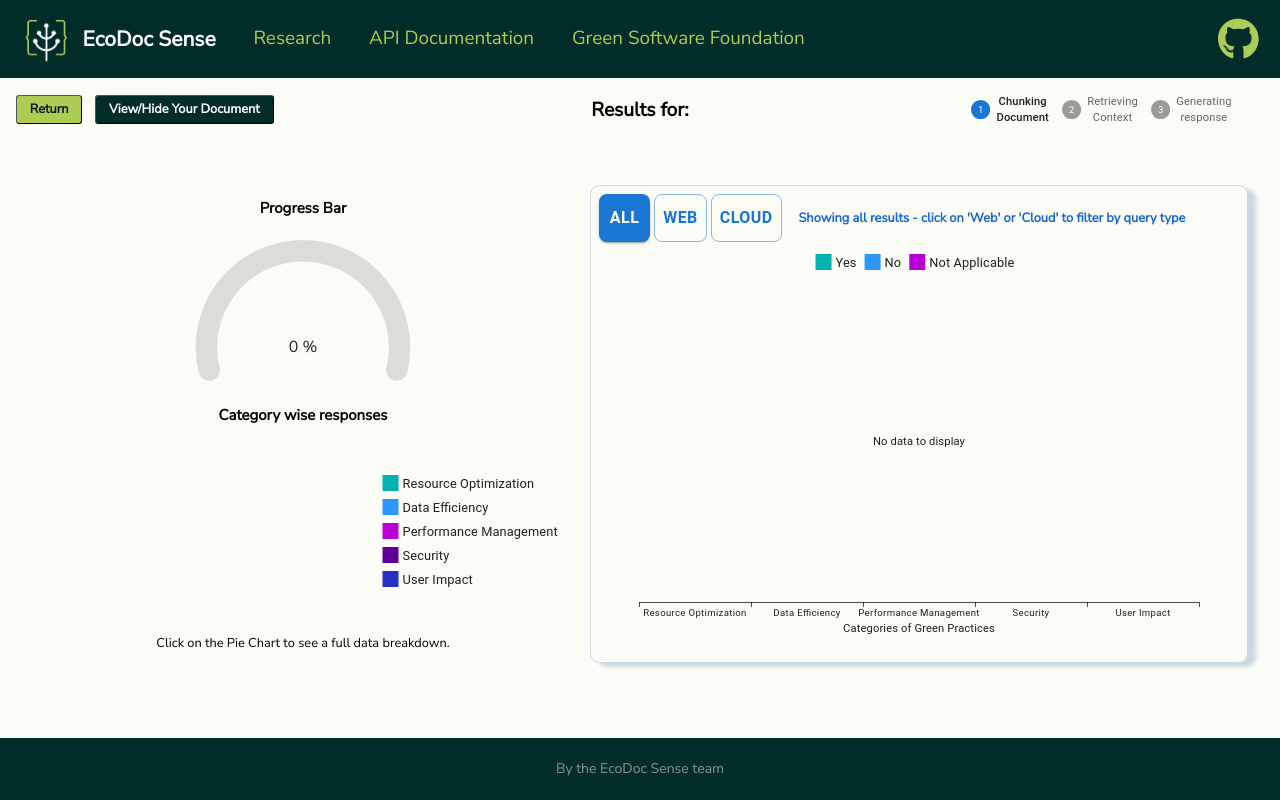
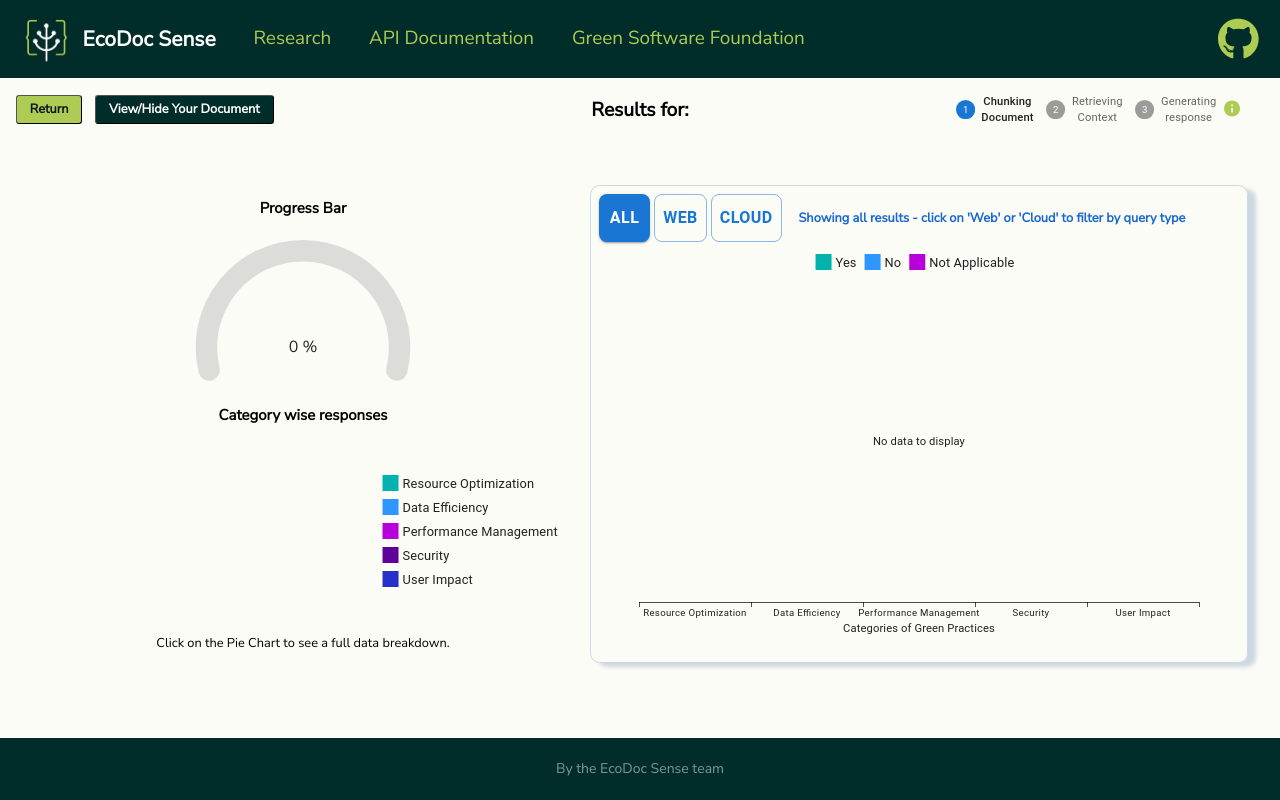
Before and after one commit to KungfuNaman/green-software-foundation, a React (Create React App) app in the folder frontend/: page /analysis in a window 1280 px wide. Built offline with nearby package versions, Linux system fonts and the light colour scheme; the HTML template or start-up script is replaced by a standard one.

Commit message:
added information icon and modal for progress indicator

```diff
--- /dev/null
+++ b/frontend/src/components/InformationIcon/index.js
@@ -0,0 +1,67 @@
+import InfoIcon from '@mui/icons-material/Info';
+import Modal from '@mui/material/Modal';
+import Box from '@mui/material/Box';
+import React, {useState} from 'react';
+
+
+const InformationIcon = () => {
+    const [open, setOpen] = useState(false);
+    const handleClickOpen = () => {
+        setOpen(true);
+    }
+    const handleClose = () => {
+        setOpen(false);
+    }
+    const style = {
+      position: "absolute",
+      top: "50%",
+      left: "50%",
+      transform: "translate(-50%, -50%)",
+      // width: 400,
+      bgcolor: "background.paper",
+      // border: "2px solid #000",
+      boxShadow: 24,
+      maxHeight: '80vh', // Set a maximum height for the Box
+      overflow:"auto",
+      borderRadius:"20px",
+      textAlign: 'center',
+      padding : '2em',
+    };
+
+
+    return (
+        <div>
+        <InfoIcon
+            sx={{
+              color: '#aecc53',
+              width: '20%',
+              marginLeft: '11em',
+              marginTop: '0.3em',
+              '&:hover': {
+                cursor: 'pointer',
+              },
+            }}
+            onClick={handleClickOpen}
+        />
+        <Modal
+            open={open}
+            onClose={handleClose}
+            aria-labelledby="modal-modal-title"
+            aria-describedby="modal-modal-description"
+        >
+          <Box sx={style}>
+            <h3>Info: Progress Indicator</h3>
+            <p>
+               This is your progress indicator displaying real-time progress in analysing your document. Each step represents one of the 3 key steps in the pipeline.
+               <ul>'Chunking Document' indicates that your document is currently being chunked, embedded and added to EcoDoc Sense's vector database. </ul>
+               <ul>'Retrieving Context' indicates that EcoDoc Sense's retriever is currently fetching context from the embedded vector database and using it to create a query prompt for EcoDoc Sense's Generator LLM. </ul>
+               <ul>'Generating Response' indicates that the Generator LLM is being prompted with the retrieved context and query. </ul>
+               For each query, new context will be retrieved and combined with the query to create a prompt. These prompts are then iteratively presented to our generator for a response.
+            </p>
+          </Box>
+        </Modal>
+        </div>
+    );
+}
+
+export default InformationIcon;
--- a/frontend/src/pages/Analysis/Analysis.css
+++ b/frontend/src/pages/Analysis/Analysis.css
@@ -67,7 +67,7 @@
 
 .progress-stepper{
   display: flex;
-  margin-left: 40%;
+  margin-left: 71%;
 }
 
 #error-container{
--- a/frontend/src/pages/Analysis/Analysis.js
+++ b/frontend/src/pages/Analysis/Analysis.js
@@ -10,6 +10,7 @@
 import loadingGif from '../../assets/loading.gif'
 import ProgressSteps from '../../components/ProgressSteps/index'; // Import the Stepper component
 import LoadingButton from '@mui/lab/LoadingButton';
+import InformationIcon from "../../components/InformationIcon";
 
 const Analysis = () => {
   const [progressValue, setProgressValue] = useState(0);
@@ -330,7 +331,10 @@
             <img src={loadingGif} style={{position: "relative", overflow: "hidden",height:"2rem" }} alt="loading..." />
             <Timer/>
             </div>}
-          {showProgressSteps && <div className="progress-stepper"><ProgressSteps activeStep={currentStep}/></div>}
+          {showProgressSteps && <div className="progress-stepper">
+          <ProgressSteps activeStep={currentStep}/>
+          <InformationIcon/>
+          </div>}
         </div>
       </div>
       <div className="analysisContent">
```
